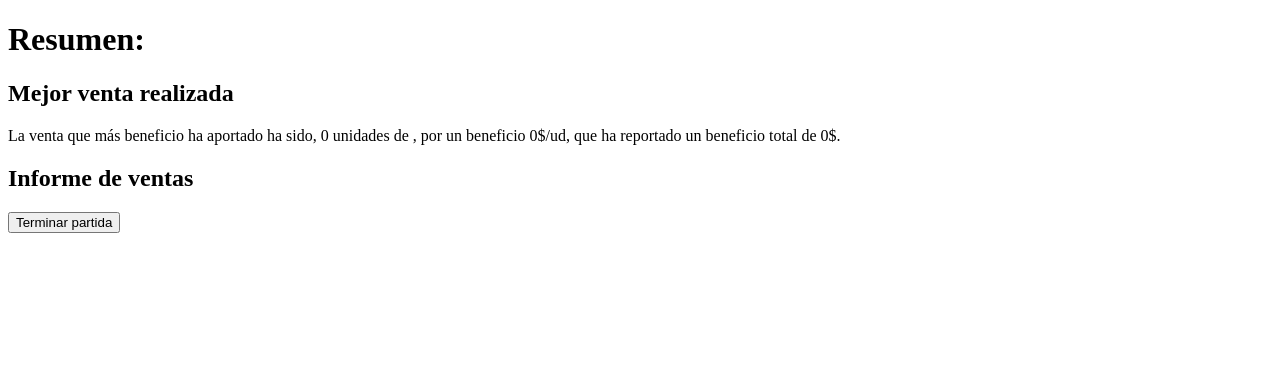
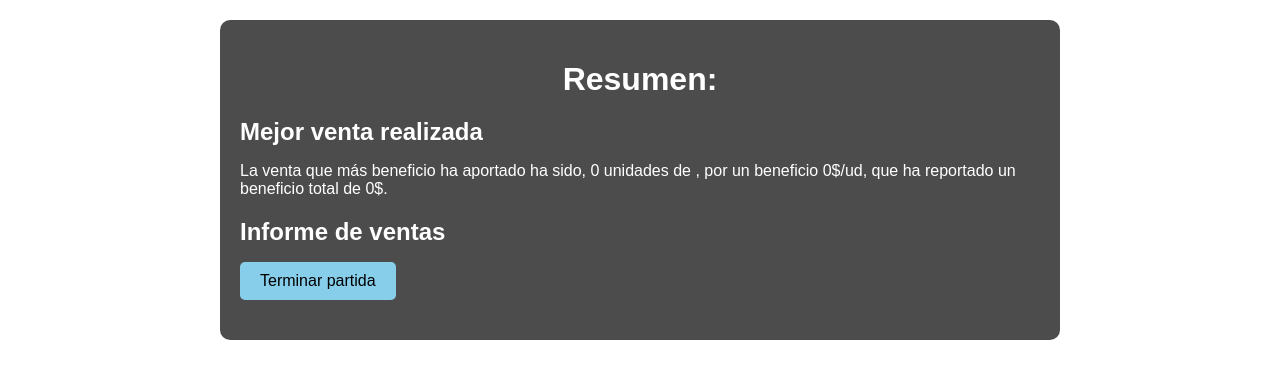
Before and after one commit to Natrial/Game-Linux, a Flask app: page /report in a window 1280 px wide. Shown: the top 379 px of the page. Run offline with Flask 3, Linux system fonts and the light colour scheme.

Commit message:
Add files via upload
final update

```diff
--- a/game.py
+++ b/game.py
@@ -68,7 +68,7 @@ class Game():
 
     def mostrar_productos_ciudad(self, ciudad_posicion):
         # Accede a la ciudad usando el índice
-        while self.turn <3:
+        while self.turn < 5:
             if self.eleccion != ciudad_posicion:
                 self.eleccion = ciudad_posicion
 
--- a/jugador.py
+++ b/jugador.py
@@ -6,7 +6,7 @@ class Jugador():
         """constructor con los datos iniciales"""
         #productos q se ofertan
         self.productos = {}
-        self.monedas = 2000
+        self.monedas = 5000
         """inicia el registro de acciones"""
         self.record = Record()
 
--- /dev/null
+++ b/static/report.css
@@ -0,0 +1,64 @@
+body {
+    background-image:url('fin.jpg') center/cover no-repeat;
+    background-size: cover;
+    background-attachment: fixed;
+    font-family: Arial, sans-serif;
+    color: white;
+}
+
+.container {
+    background-color: rgba(0, 0, 0, 0.7);
+    /* Fondo negro translúcido */
+    padding: 20px;
+    border-radius: 10px;
+    margin: 20px auto;
+    max-width: 800px;
+}
+
+.title {
+    text-align: center;
+    font-size: 2em;
+    margin-bottom: 20px;
+}
+
+.mejor-accion,
+.resumen {
+    margin: 20px 0;
+}
+
+h2 {
+    font-size: 1.5em;
+    margin-bottom: 10px;
+}
+
+p,
+li {
+    font-size: 1em;
+}
+
+.acciones ul {
+    list-style: none;
+    padding: 0;
+}
+
+.acciones li {
+    margin: 10px 0;
+}
+
+.btn {
+    display: inline-block;
+    padding: 10px 20px;
+    background-color: #87CEEB;
+    /* Azul cielo */
+    color: black;
+    border: none;
+    border-radius: 5px;
+    font-size: 1em;
+    cursor: pointer;
+    transition: background-color 0.3s;
+}
+
+.btn:hover {
+    background-color: #00BFFF;
+    /* Azul cielo más intenso al pasar el ratón */
+}
--- a/templates/report.html
+++ b/templates/report.html
@@ -4,7 +4,7 @@
     <meta charset="UTF-8">
     <meta name="viewport" content="width=device-width, initial-scale=1.0">
     <title>Report</title>
-
+    <link rel="stylesheet" href="/static/report.css">
     <link rel="shortcut icon" href="/static/administracion-del-dinero.png">
 </head>
 <body>
```
Also changed, not shown: templates/index.html (+4 -7 lines).
